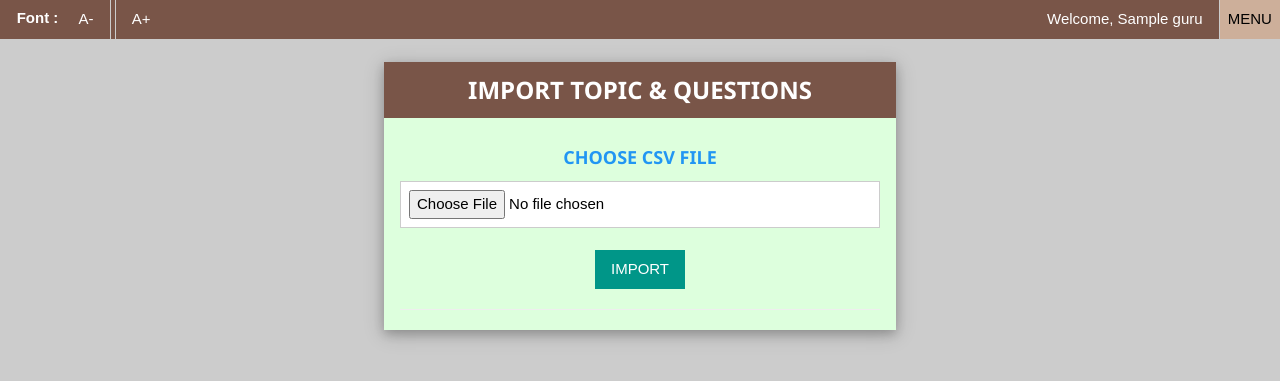
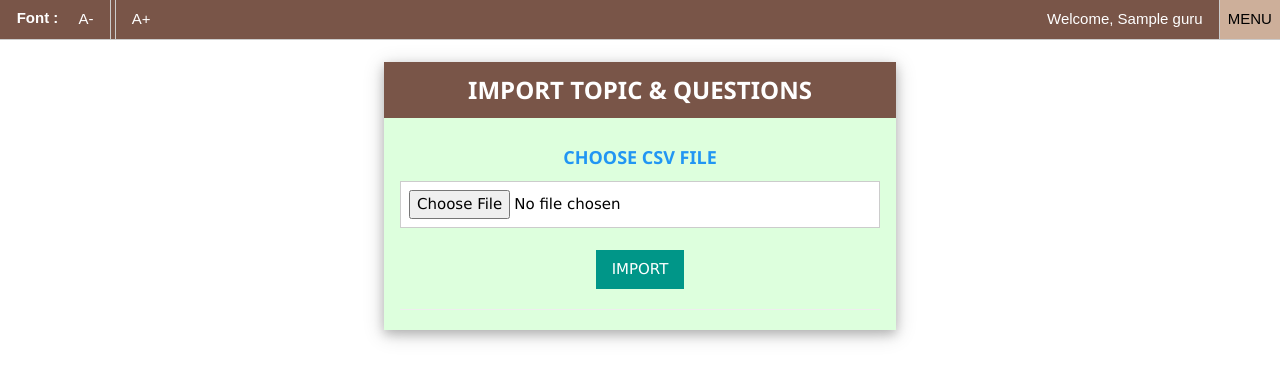
Before and after one commit to dotrovi/untitledOnlineQuiz, a PHP site: page /QuestionImport.php in a window 1280 px wide. Shown: the top 381 px of the page. Run offline with PHP 8.4, Linux system fonts and the light colour scheme; the visitor is signed in with stand-in values (Sample User, id 1); tables that the repository leaves empty hold one stand-in row (values such as "Sample post"); data that the repository does not hold is empty.

Commit message:
Update QuestionImport.php

```diff
--- a/QuestionImport.php
+++ b/QuestionImport.php
@@ -14,6 +14,7 @@ if(!isset($_SESSION['idguru'])) {
 
 <!-- sambungan pada header.php -->
 <?php include 'TeacherHeader.php'; ?>
+<?php include 'phpStyles.php'; ?>
 
 <!-- <body> / isi kandungan -->
 <!-- USER INTERFACE -->
@@ -22,7 +23,7 @@ if(!isset($_SESSION['idguru'])) {
 
 	<!-- BORANG MENGIMPORT FAIL CSV -->
 	<div class="w3-container w3-brown b"><h3><b>IMPORT TOPIC & QUESTIONS</b></h3></div>
-	<form class="w3-panel" action="importsoalan.php" method="post" enctype="multipart/form-data">
+	<form class="w3-panel" action="QuestionImport.php" method="post" enctype="multipart/form-data">
 		<label class="w3-text-blue"><h5><b>CHOOSE CSV FILE</b></h5></label>
 		<input class="w3-input w3-white w3-border" type="file" name="fail">
 		<br>
@@ -56,18 +57,3 @@ if(isset($_POST['import'])) {
 	}
 }
 ?>
-<!-- PROSES TAMAT -->
-<style>
-.a {
-	text-shadow: 1px 1px #C5E2EE;
-}
-.b {
-  font-family: Arial, Helvetica, sans-serif;
-}
-body{
-background-repeat: no repeat;
-background-attachment: fixed;
-background-size: 100% 100%;
-background-color: #CCCCCC;}
-</style>
-<!-- </body> tamat -->
```
